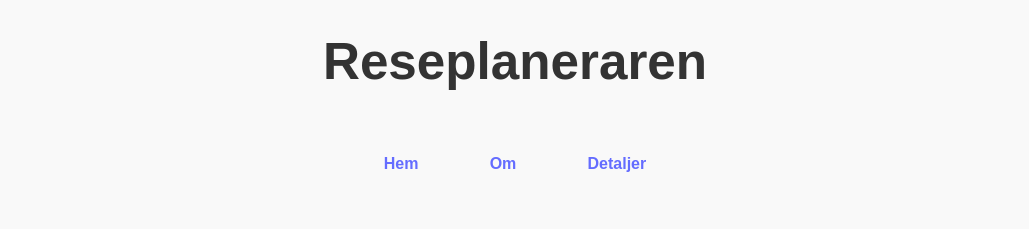
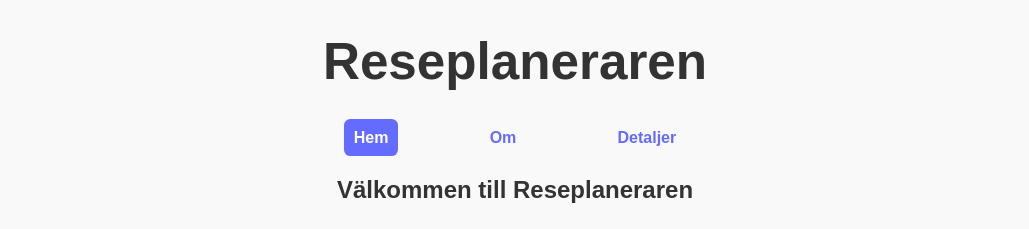
Before and after one commit to Team-Umea/Nuggets.Reseplanerare, a React (Vite) app in the folder nuggetsplanner/: page / in a window 1280 px wide. Shown: the top 229 px of the page, without its empty margins (125-1154 px from the left). Built offline with nearby package versions, Linux system fonts and the light colour scheme; data requests are answered from the project's data file.

Commit message:
added active class to navbar

```diff
--- a/nuggetsplanner/src/layouts/RootLayout.jsx
+++ b/nuggetsplanner/src/layouts/RootLayout.jsx
@@ -1,15 +1,22 @@
-import { Outlet, NavLink } from "react-router-dom"
-import '../styles/RootLayout.css'
+import { Outlet, NavLink } from "react-router-dom";
+import "../styles/RootLayout.css";
 
 function RootLayout() {
-    return ( <div>
+  return (
+    <div>
       <header>
         <h1>Reseplaneraren</h1>
         <nav>
           <ul>
-                <NavLink to="/">Hem</NavLink>
-                <NavLink to="about">Om</NavLink>
-                <NavLink to="tripdetails">Detaljer</NavLink>
+            <li>
+              <NavLink to="/" className={({ isActive }) => (isActive ? "active" : "")}>Hem</NavLink>
+            </li>
+            <li>
+              <NavLink to="/about" className={({ isActive }) => (isActive ? "active" : "")}>Om</NavLink>
+            </li>
+            <li>
+              <NavLink to="/tripdetails" className={({ isActive }) => (isActive ? "active" : "")}>Detaljer</NavLink>
+            </li>
           </ul>
         </nav>
       </header>
@@ -18,10 +25,9 @@ function RootLayout() {
         <Outlet />
       </main>
 
-        <footer>
-
-        </footer>
-    </div> );
+      <footer></footer>
+    </div>
+  );
 }
 
 export default RootLayout;
--- a/nuggetsplanner/src/styles/App.css
+++ b/nuggetsplanner/src/styles/App.css
@@ -27,7 +27,13 @@ a {
   color: #646cff;
   text-decoration: inherit;
 }
-a:hover {
+nav a:hover {
+  border: #1a1a1a 1px;
+  background-color: #646cff;
+  color: #ffffff;
+}
+
+nav a.active {
   border: #1a1a1a 1px;
   background-color: #646cff;
   color: #ffffff;
```
Also changed, not shown: nuggetsplanner/src/styles/RootLayout.css (+0 -10 lines). Lines whose indentation alone changed are shown as unchanged.
